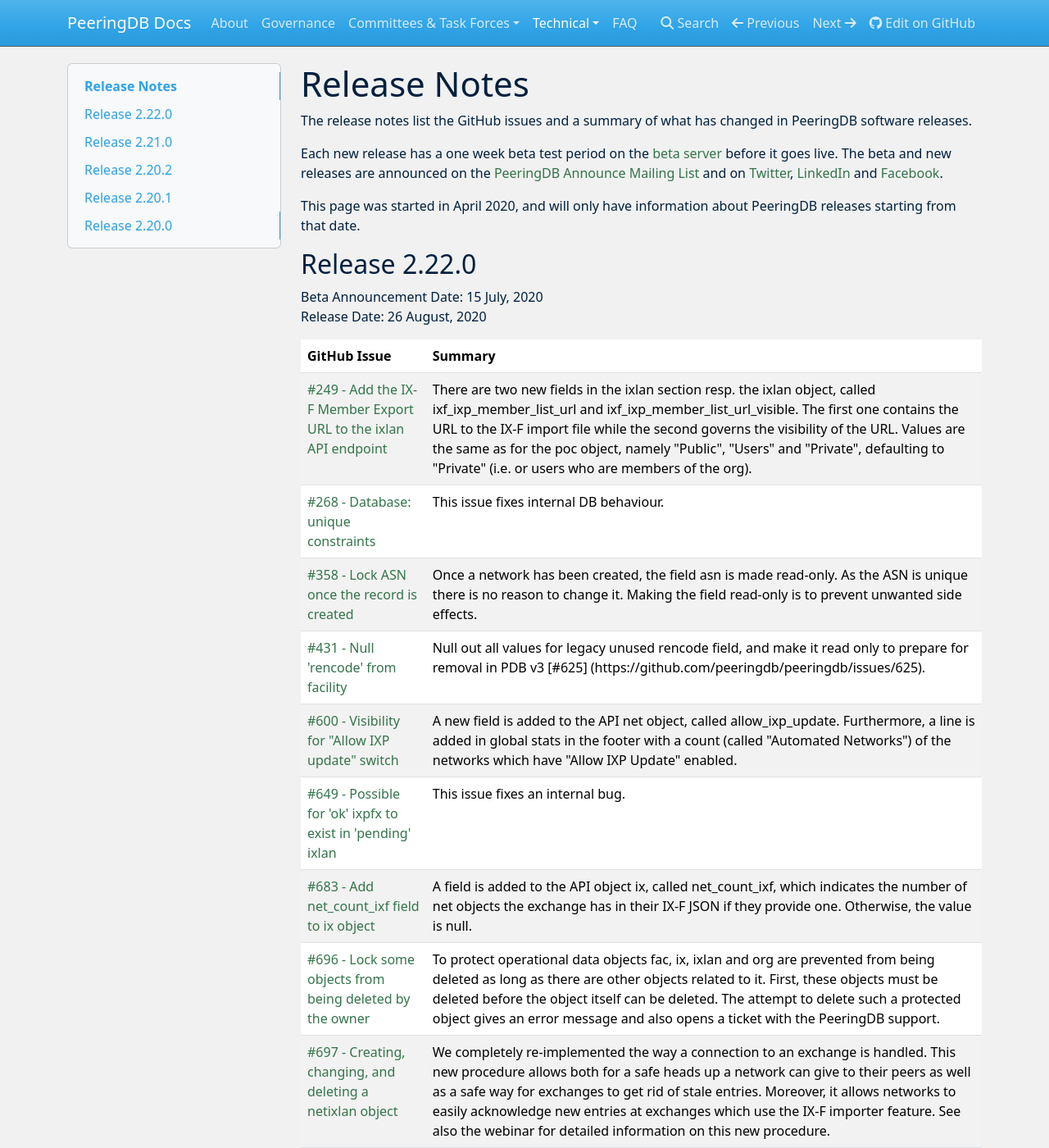
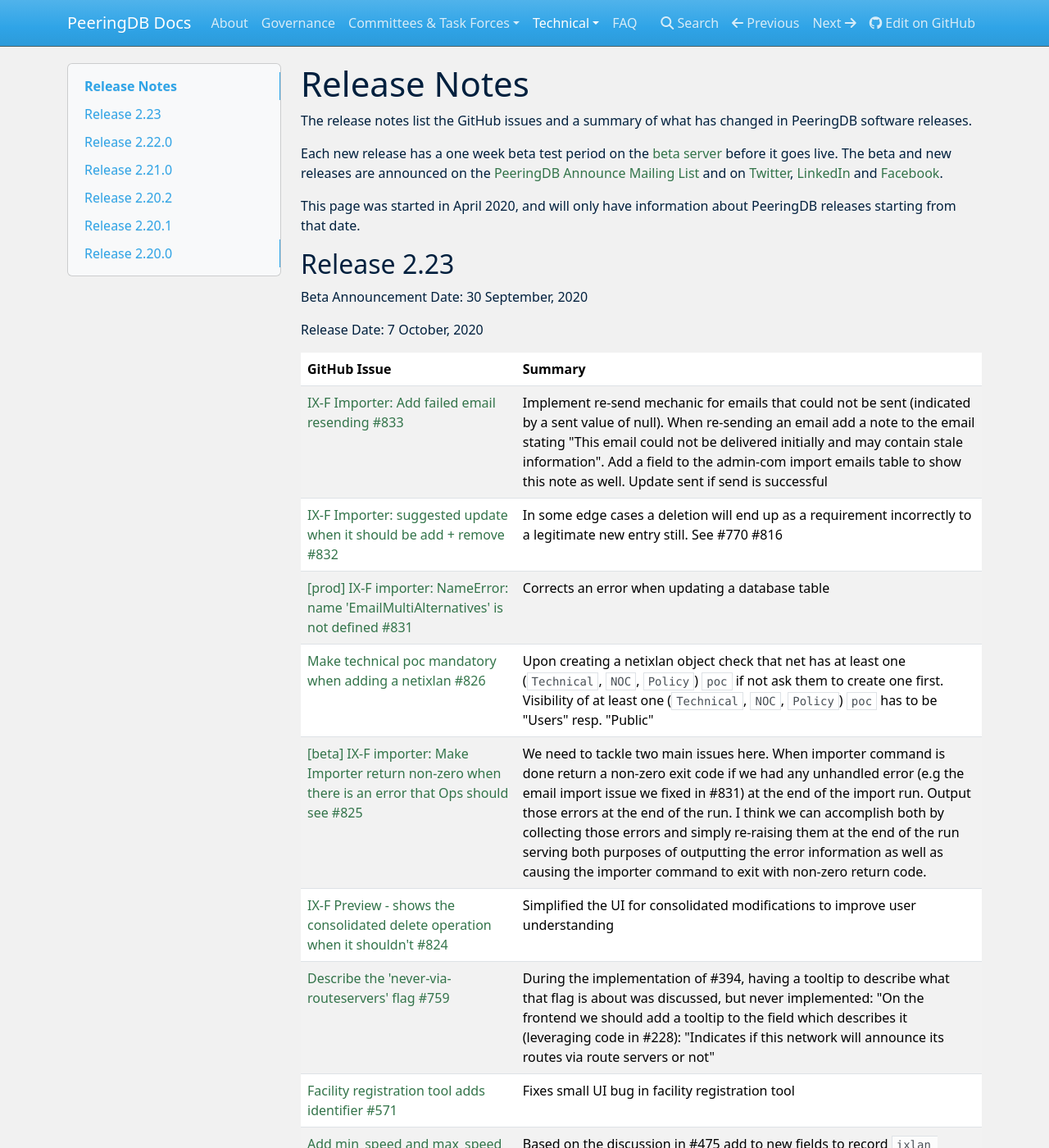
Before and after one commit to peeringdb/docs, an MkDocs documentation site: the page built from docs/release_notes/index.md, in a window 1280 px wide and 1400 px high. Shown: the whole window at 82% size. Built offline with MkDocs 1.6.1, drawn with Linux system fonts in a browser that asks for light colours; nearby versions of some CDN libraries; some of the changed text lies outside the part shown.

Commit message:
Release 2.23
Updated release notes for 2.23

```diff
--- a/docs/release_notes/index.md
+++ b/docs/release_notes/index.md
@@ -5,6 +5,27 @@
 Each new release has a one week beta test period on the [beta server](https://beta.peeringdb.com/) before it goes live.  The beta and new releases are announced on the [PeeringDB Announce Mailing List](https://lists.peeringdb.com/cgi-bin/mailman/listinfo/pdb-announce) and on [Twitter](https://twitter.com/PeeringDB), [LinkedIn](https://www.linkedin.com/company/peeringdb) and [Facebook](https://www.facebook.com/peeringdb).
 
 This page was started in April 2020, and will only have information about PeeringDB releases starting from that date.
+
+## Release 2.23
+
+Beta Announcement Date: 30 September, 2020
+
+Release Date: 7 October, 2020
+
+| **GitHub Issue** | **Summary** |
+| ----------------- | ----------- |
+| [IX-F Importer: Add failed email resending #833](https://github.com/peeringdb/peeringdb/issues/833)| Implement re-send mechanic for emails that could not be sent (indicated by a sent value of null). When re-sending an email add a note to the email stating "This email could not be delivered initially and may contain stale information". Add a field to the admin-com import emails table to show this note as well. Update sent if send is successful|
+| [IX-F Importer: suggested update when it should be add + remove #832](https://github.com/peeringdb/peeringdb/issues/832)| In some edge cases a deletion will end up as a requirement incorrectly to a legitimate new entry still. See #770 #816 |
+| [[prod] IX-F importer: NameError: name 'EmailMultiAlternatives' is not defined #831](https://github.com/peeringdb/peeringdb/issues/831)| Corrects an error when updating a database table |
+| [Make technical poc mandatory when adding a netixlan #826](https://github.com/peeringdb/peeringdb/issues/826)| Upon creating a netixlan object check that net has at least one (`Technical`, `NOC`, `Policy`) `poc` if not ask them to create one first. Visibility of at least one (`Technical`, `NOC`, `Policy`) `poc` has to be "Users" resp. "Public" |
+| [[beta] IX-F importer: Make Importer return non-zero when there is an error that Ops should see #825](https://github.com/peeringdb/peeringdb/issues/825)| We need to tackle two main issues here. When importer command is done return a non-zero exit code if we had any unhandled error (e.g the email import issue we fixed in #831) at the end of the import run. Output those errors at the end of the run. I think we can accomplish both by collecting those errors and simply re-raising them at the end of the run serving both purposes of outputting the error information as well as causing the importer command to exit with non-zero return code.|
+| [IX-F Preview - shows the consolidated delete operation when it shouldn't #824](https://github.com/peeringdb/peeringdb/issues/824)| Simplified the UI for consolidated modifications to improve user understanding |
+| [Describe the 'never-via-routeservers' flag #759](https://github.com/peeringdb/peeringdb/issues/759)| During the implementation of #394, having a tooltip to describe what that flag is about was discussed, but never implemented: "On the frontend we should add a tooltip to the field which describes it (leveraging code in #228): "Indicates if this network will announce its routes via route servers or not"|
+| [Facility registration tool adds identifier #571](https://github.com/peeringdb/peeringdb/issues/571)| Fixes small UI bug in facility registration tool|
+| [Add min_speed and max_speed to ixlan #481](https://github.com/peeringdb/peeringdb/issues/481)| Based on the discussion in #475 add to new fields to record `ixlan min_speed:` minimum speed of connections to this `ixlan max_speed:` maximum speed of connections to this `ixlan` Adding these fields improves data quality|
+| [Clean up users in verification queue #371](https://github.com/peeringdb/peeringdb/issues/371)| A tool to delete user entries older than 90 days from the so-called verification queue and run it on a regular schedule|
+| [Make Website mandatory for suggesting a facility #370](https://github.com/peeringdb/peeringdb/issues/370)| Website is now mandatory when suggesting a facility but zip code is not as not all countries use them |
+| [Typos in locale #321](https://github.com/peeringdb/peeringdb/issues/321)| Fixes a number of typographical errors|
 
 ## Release 2.22.0
 Beta Announcement Date: 15 July, 2020
```
Also changed, not shown: docs/blog/PeeringDB Release v2.23.md (added, +13 -0 lines), docs/blog/CDC Emergency Operations Center.jpg (added).
